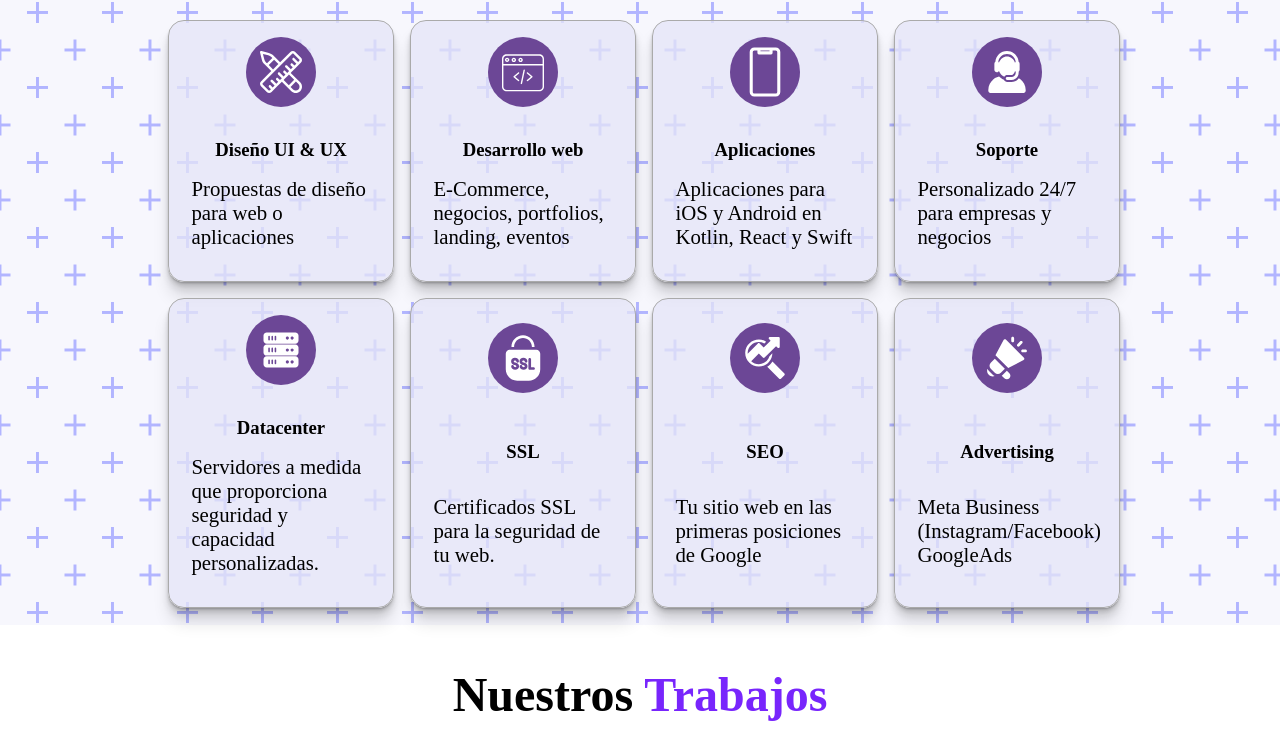
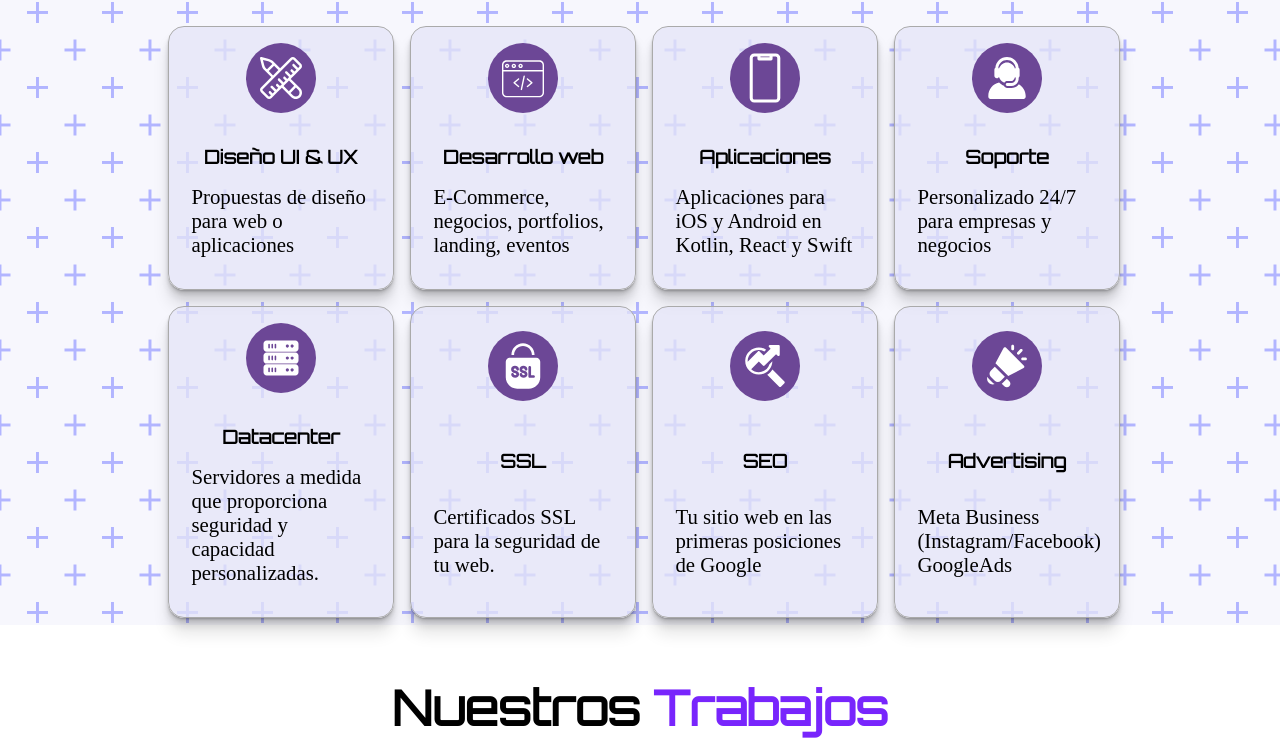
Before and after one commit to gabyvespasiano/spyle, a plain HTML site: page index.html in a window 1280 px wide. Shown: the part 175-926 px from the top of the page. Drawn offline with Linux system fonts and the light colour scheme.

Commit message:
agregamos fuente

```diff
--- a/assets/css/style.css
+++ b/assets/css/style.css
@@ -38,9 +38,7 @@
 a {
   text-decoration: none;
 }
-h2 span{
-  color: var(--c-h2-segundario);
-}
+
 body {
   margin: 0;
   padding: 0;
@@ -238,6 +236,11 @@ main {
 }
 main h2{
   font-size: 3rem;
+  font-family: 'Orbitron', sans-serif;
+}
+h2 span{
+  color: var(--c-h2-segundario);
+
 }
 
 /* css tarjetas de servicios */
@@ -252,6 +255,7 @@ main h2{
   grid-template-columns: repeat(auto-fit, 14rem);
   max-width: 944px;
   gap: 1rem;
+
   /* text-align: unset;
   margin-right: unset;
   margin-left: unset; */
@@ -292,6 +296,7 @@ main h2{
 .contenedor-servicios article h3 {
   /* margin: 3rem 1rem 2rem; */
   margin: 1rem auto 1rem;
+  font-family: 'Orbitron', sans-serif;
 }
 
 .contenedor-servicios article p {
```
